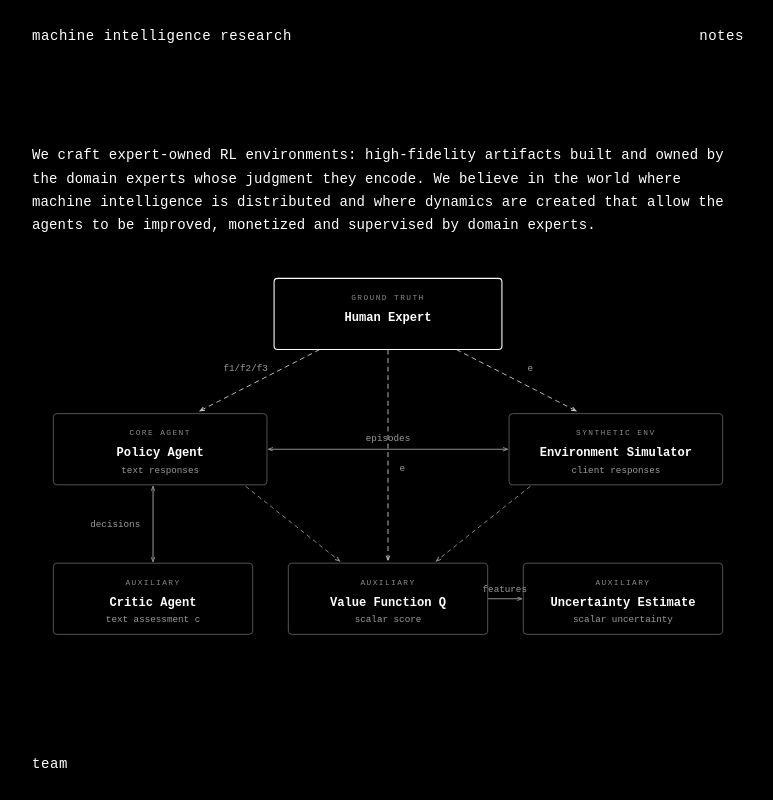
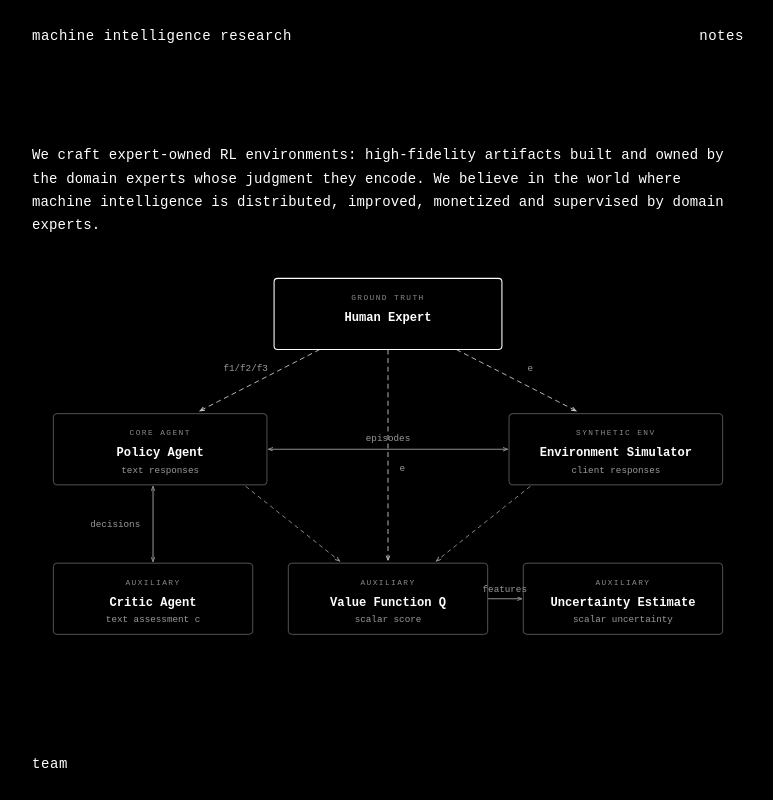
Before and after one commit to OlegMoshkovich/milab, a Next.js app: page / in a window 1280 px wide. Shown: the whole page, without its empty margins (252-1025 px from the left). Built offline with nearby package versions, Linux system fonts and the light colour scheme.

Commit message:
Update home description text
Co-Authored-By: Claude Opus 4.8 <noreply@anthropic.com>
Claude-Session: https://claude.ai/code/session_015gavyA4Mmmny4182sFUwab

```diff
--- a/app/page.tsx
+++ b/app/page.tsx
@@ -2,7 +2,7 @@ import Link from "next/link";
 import Diagram from "./diagram";
 import SplitFlap from "./split-flap";
 
-const DESC = `We craft expert-owned RL environments: high-fidelity artifacts built and owned by the domain experts whose judgment they encode. We believe in the world where machine intelligence is distributed and where dynamics are created that allow the agents to be improved, monetized and supervised by domain experts.`;
+const DESC = `We craft expert-owned RL environments: high-fidelity artifacts built and owned by the domain experts whose judgment they encode. We believe in the world where machine intelligence is distributed, improved, monetized and supervised by domain experts.`;
 
 export default function Home() {
   return (
```
